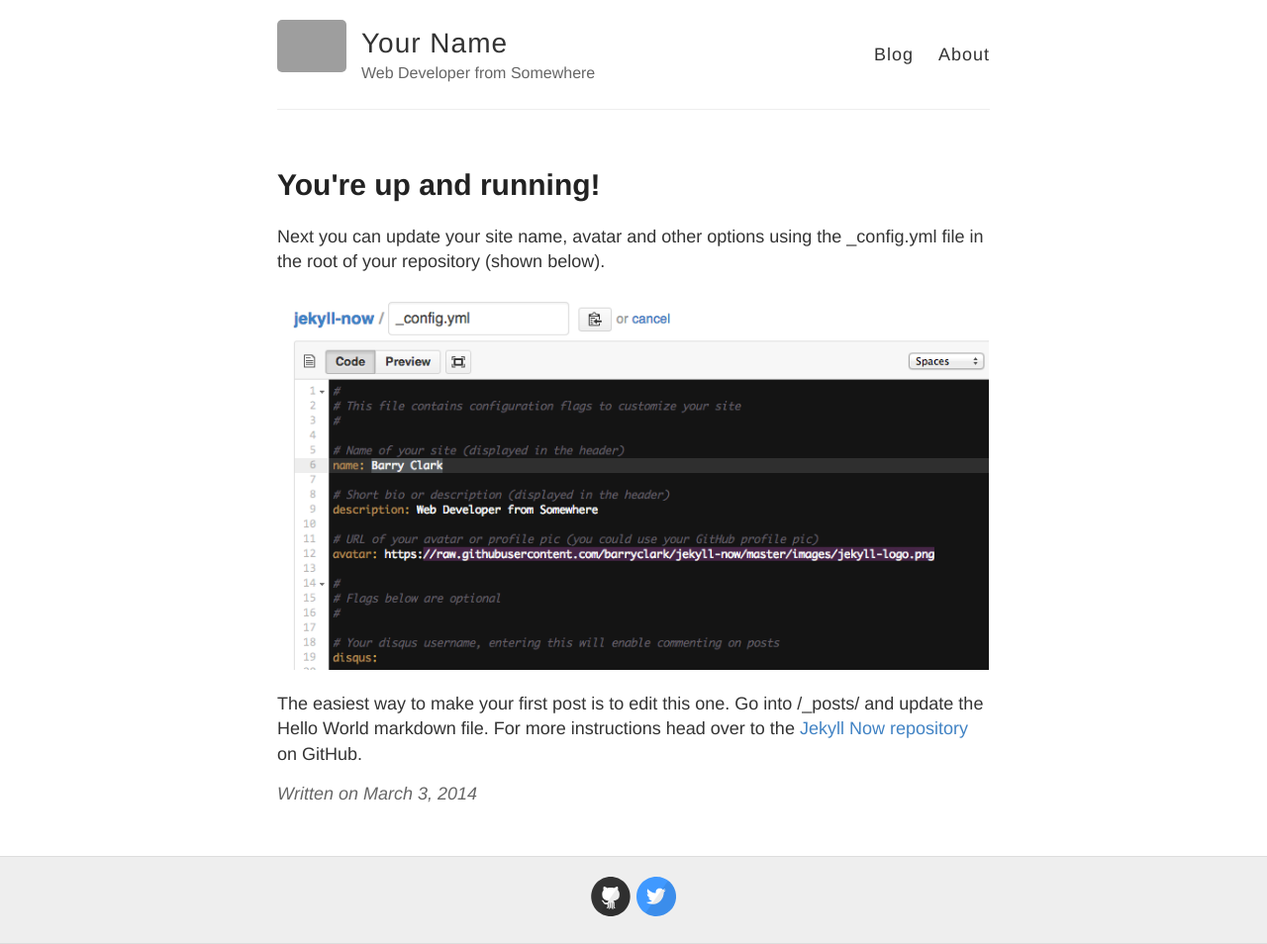
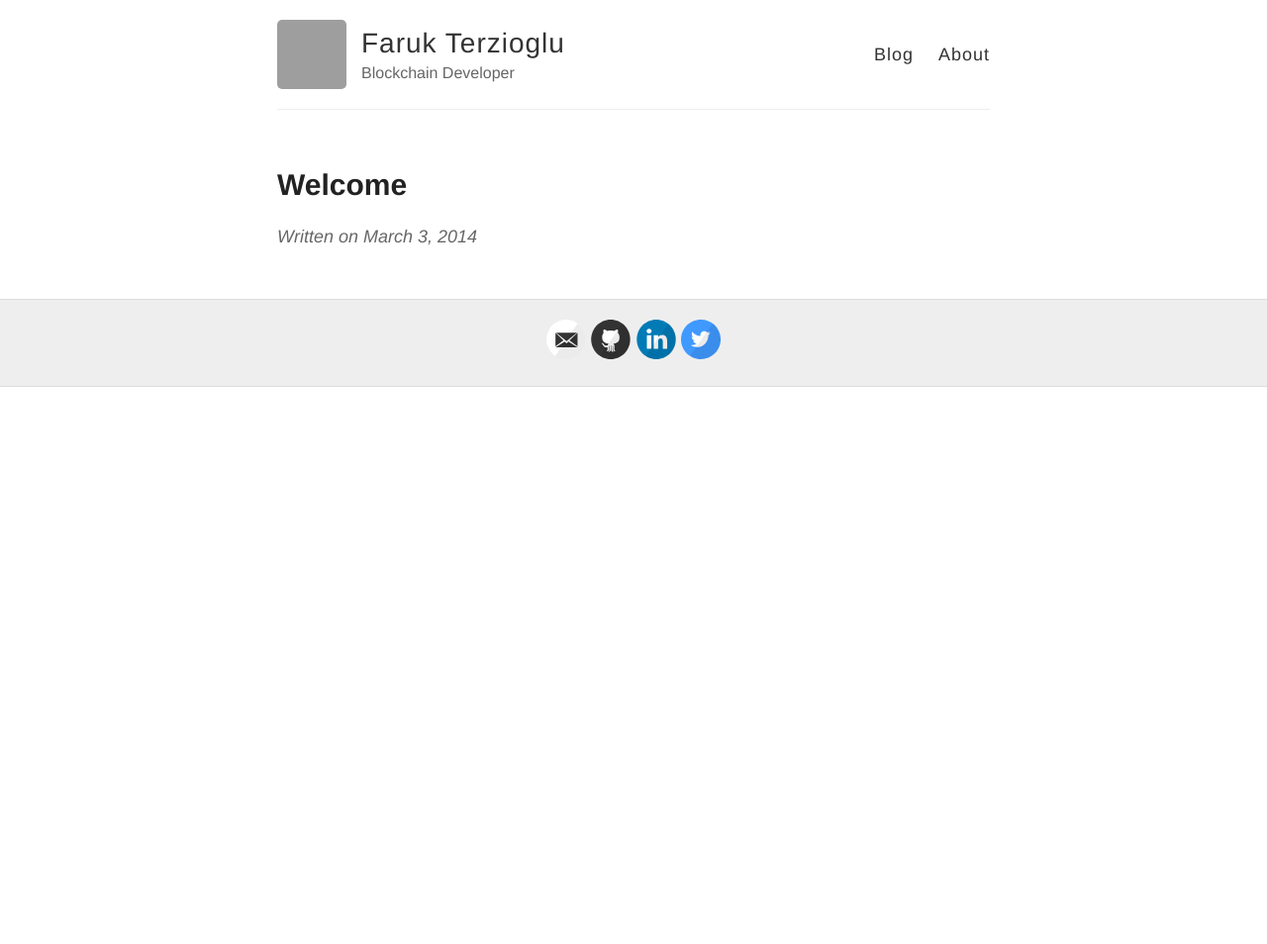
Before and after one commit to farukterzioglu/farukterzioglu.github.io, a Jekyll site: the page built from _posts/2014-3-3-Hello-World.md, in a window 1280 px wide. Shown: the whole page at 99% size. Built offline with Jekyll 4.4.1, drawn with Linux system fonts in a browser that asks for light colours; after the commit the page ends 900 px from its top, so only the background shows below that; grey boxes are pictures that could not be loaded.

Commit message:
Update config

```diff
--- a/_config.yml
+++ b/_config.yml
@@ -3,13 +3,13 @@
 #
 
 # Name of your site (displayed in the header)
-name: Your Name
+name: Faruk Terzioglu
 
 # Short bio or description (displayed in the header)
-description: Web Developer from Somewhere
+description: Blockchain Developer
 
 # URL of your avatar or profile pic (you could use your GitHub profile pic)
-avatar: https://raw.githubusercontent.com/barryclark/jekyll-now/master/images/jekyll-logo.png
+avatar: https://avatars0.githubusercontent.com/u/476514?s=460&v=4
 
 #
 # Flags below are optional
@@ -18,15 +18,15 @@ avatar: https://raw.githubusercontent.com/barryclark/jekyll-now/master/images/je
 # Includes an icon in the footer for each username you enter
 footer-links:
   dribbble:
-  email:
+  email: faruk.terzioglu@hotmail.com
   facebook:
   flickr:
-  github: barryclark/jekyll-now
+  github: https://github.com/farukterzioglu
   instagram:
-  linkedin:
+  linkedin: https://www.linkedin.com/in/farukterzioglu/
   pinterest:
   rss: # just type anything here for a working RSS icon
-  twitter: jekyllrb
+  twitter: farukterzioglu
   stackoverflow: # your stackoverflow profile, e.g. "users/50476/bart-kiers"
   youtube: # channel/<your_long_string> or user/<user-name>
   googleplus: # anything in your profile username that comes after plus.google.com/
@@ -41,7 +41,7 @@ google_analytics:
 
 # Your website URL (e.g. http://barryclark.github.io or http://www.barryclark.co)
 # Used for Sitemap.xml and your RSS feed
-url:
+url: https://farukterzioglu.github.io/
 
 # If you're hosting your site at a Project repository on GitHub pages
 # (http://yourusername.github.io/repository-name)
--- a/_posts/2014-3-3-Hello-World.md
+++ b/_posts/2014-3-3-Hello-World.md
@@ -1,10 +1,4 @@
 ---
 layout: post
-title: You're up and running!
+title: Welcome
 ---
-
-Next you can update your site name, avatar and other options using the _config.yml file in the root of your repository (shown below).
-
-![_config.yml]({{ site.baseurl }}/images/config.png)
-
-The easiest way to make your first post is to edit this one. Go into /_posts/ and update the Hello World markdown file. For more instructions head over to the [Jekyll Now repository](https://github.com/barryclark/jekyll-now) on GitHub.
```
Also changed, not shown: about.md (+2 -6 lines).
